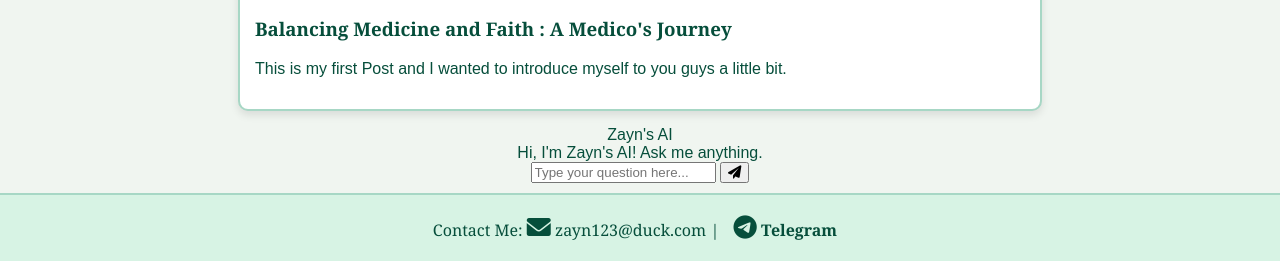
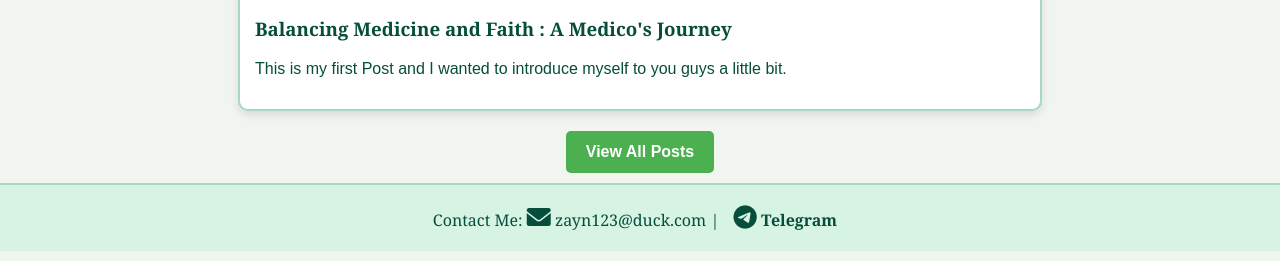
Before and after one commit to zimaamzaynweb/zimaamzaynweb.github.io, a plain HTML site: page index.html in a window 1280 px wide. Shown: the part 2527-2788 px from the top of the page. Drawn offline with Linux system fonts and the light colour scheme.

Commit message:
Update index.html

```diff
--- a/index.html
+++ b/index.html
@@ -14,7 +14,25 @@
             font-family: 'Arial', sans-serif;
             background-color: #f0f5f0;
             color: #064e3b;
-        }
+        }.all-posts-button {
+    margin-top: 20px;
+    text-align: center;
+}
+
+.all-posts-button a {
+    display: inline-block;
+    background-color: #4CAF50;
+    color: white;
+    padding: 12px 20px;
+    border-radius: 5px;
+    text-decoration: none;
+    font-weight: bold;
+}
+
+.all-posts-button a:hover {
+    background-color: #45a049;
+}
+
 
         .header {
             background-image: url('https://images.pexels.com/photos/4827/nature-forest-industry-rails.jpg');
@@ -298,16 +316,8 @@
                 <p>This is my first Post and I wanted to introduce myself to you guys a little bit.</p>
             </div>
         </div>
-
-    <div class="chat-container">
-        <div class="chat-header">Zayn's AI</div>
-        <div class="chat-widget" id="chat-widget">
-            <div class="message bot-message">Hi, I'm Zayn's AI! Ask me anything.</div>
-        </div>
-        <div class="chat-footer">
-            <input type="text" id="user-input" placeholder="Type your question here..." onkeydown="checkEnter(event)">
-            <button onclick="sendMessage()"><i class="fas fa-paper-plane"></i></button>
-        </div>
+        <div class="all-posts-button">
+    <a href="all.html">View All Posts</a>
     </div>
     </div>
 
```
